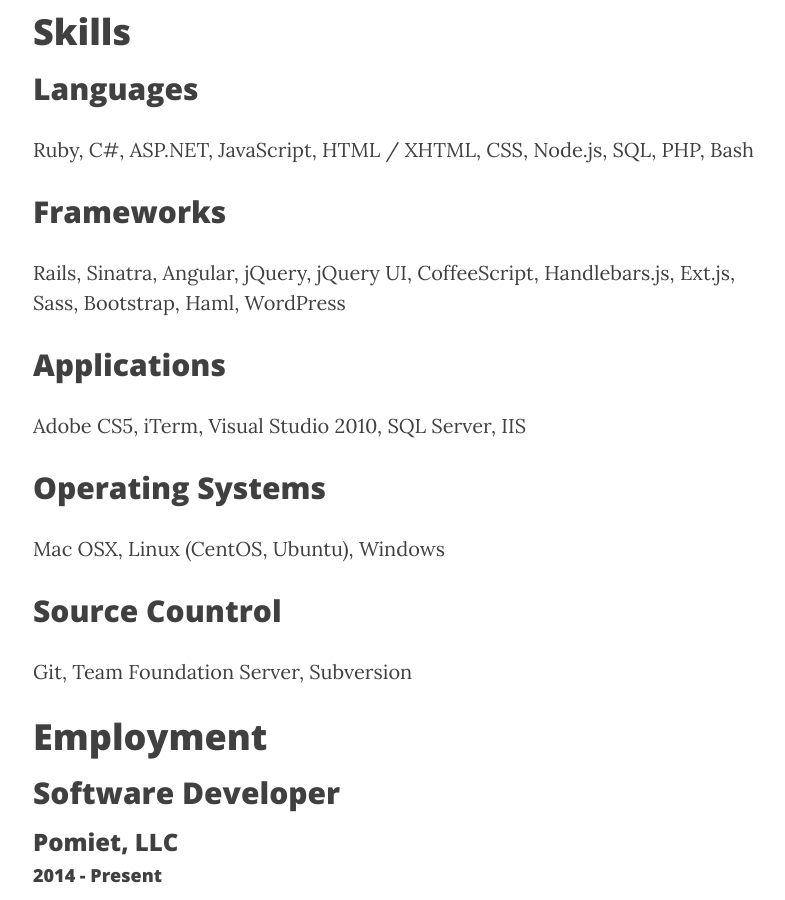
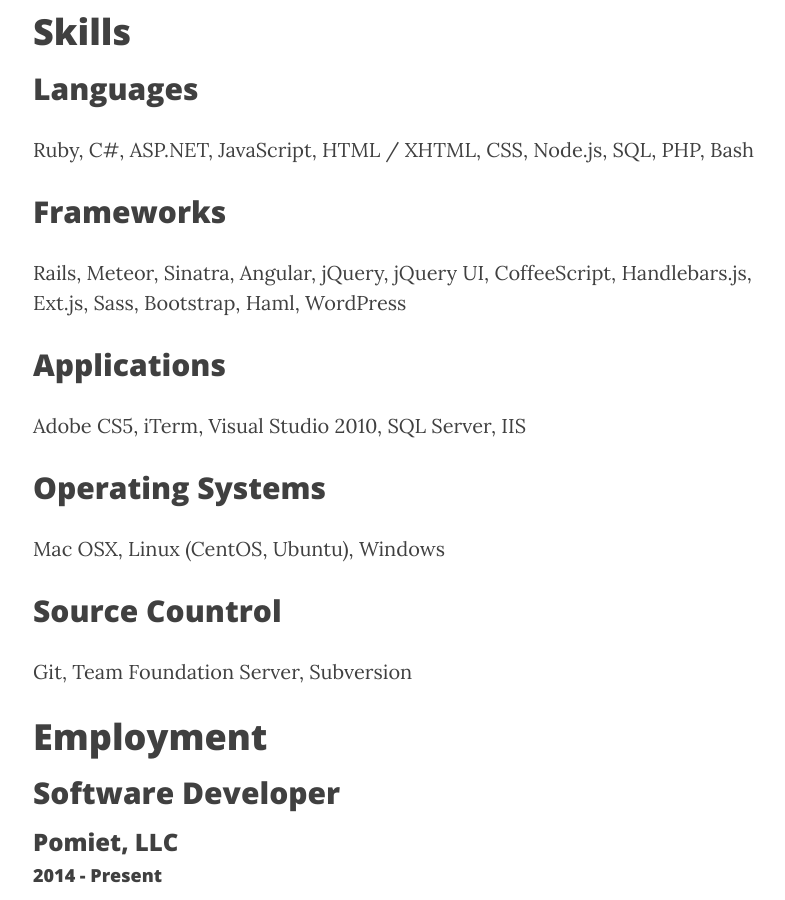
Before and after one commit to jonoliver/jonoliver.github.io, a Jekyll site: the page built from resume.html, in a window 1280 px wide and 900 px high, scrolled down 1212 px. Shown: the whole window, without its empty margins (232-1017 px from the left). Built offline with Jekyll 4.4.1, drawn with Linux system fonts in a browser that asks for light colours; nearby versions of some CDN libraries.

Commit message:
Add meteor

```diff
--- a/_data/resume.yml
+++ b/_data/resume.yml
@@ -40,6 +40,7 @@
 
     - Frameworks:
       - Rails
+      - Meteor
       - Sinatra
       - Angular
       - jQuery
```
